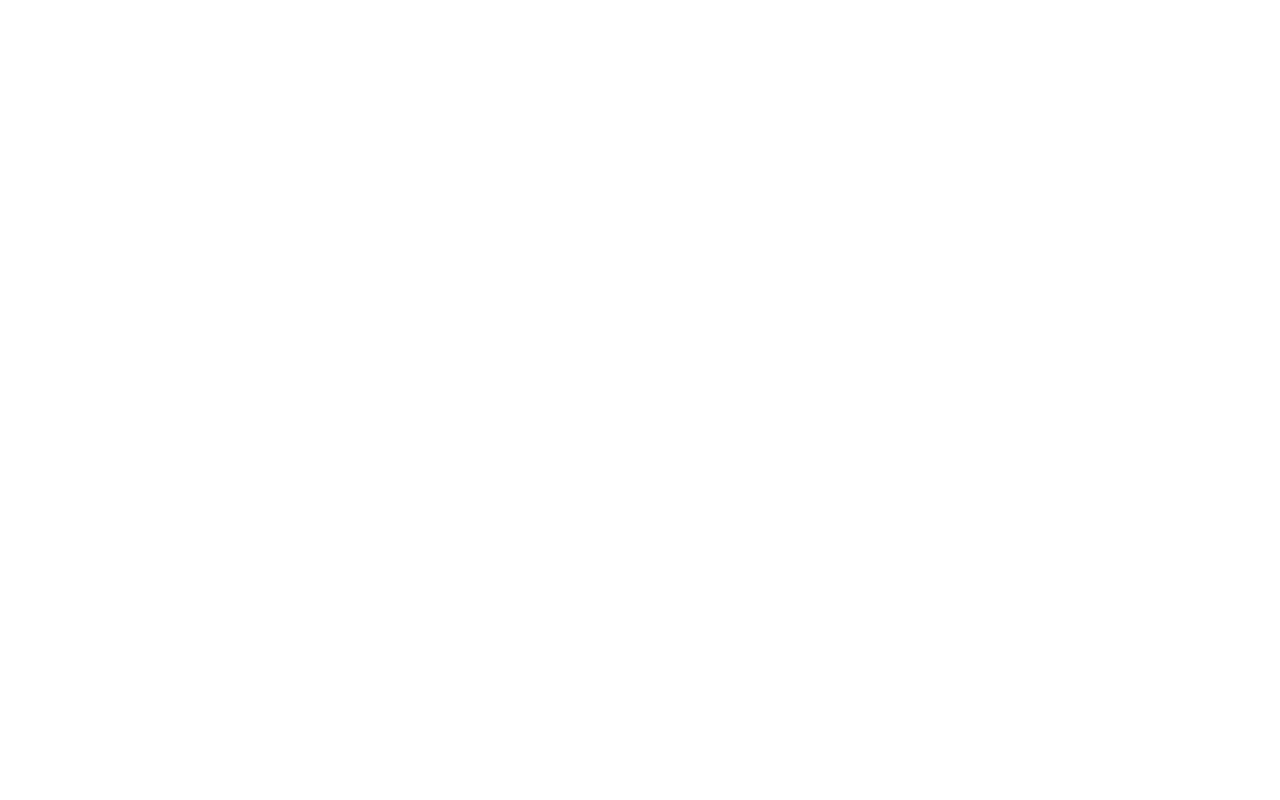
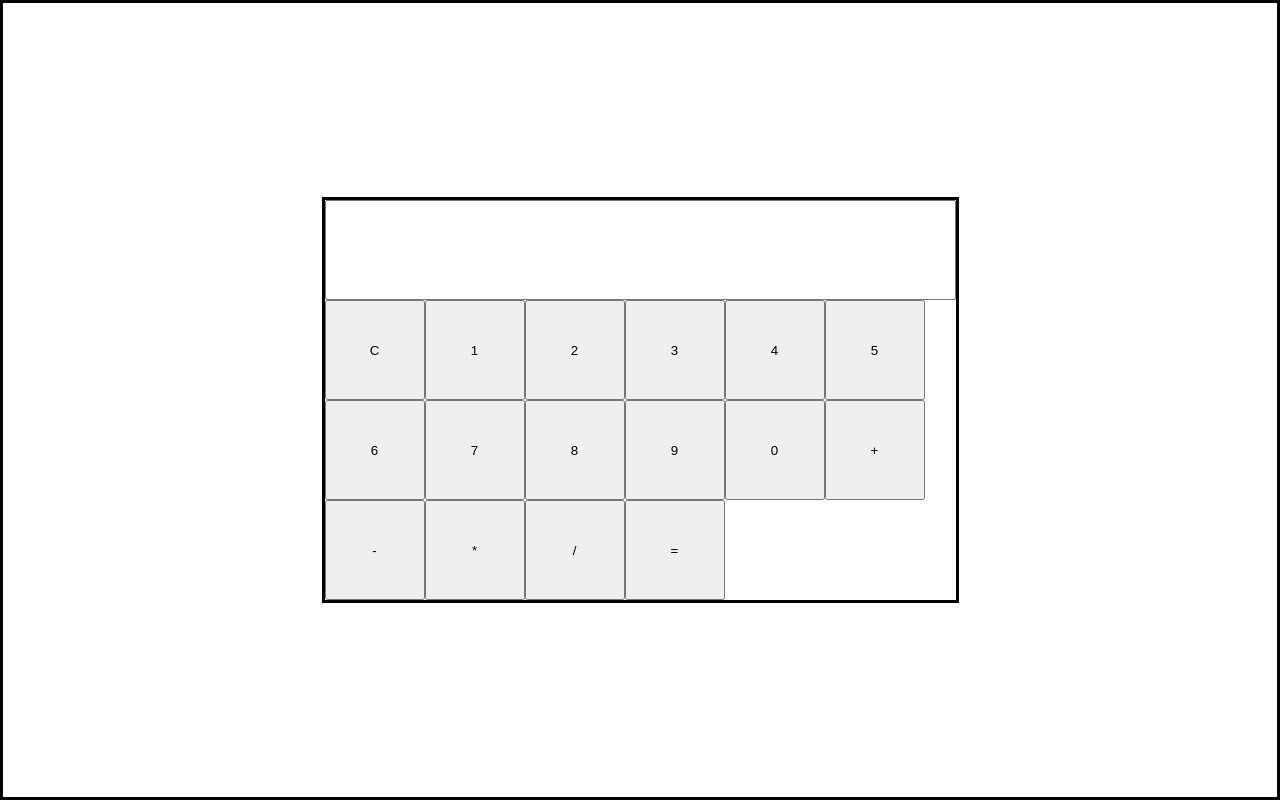
Before and after one commit to 3nochZ/odin-calculator, a plain HTML site: page index.html in a window 1280 px wide. Drawn offline with Linux system fonts and the light colour scheme.

Commit message:
Create basic calculator UI with functional input field

```diff
--- a/index.html
+++ b/index.html
@@ -7,5 +7,6 @@
 </head>
 <body>
     <script src="script.js" type="module"></script>
+    <link rel="stylesheet" href="style.css">
 </body>
 </html>
--- a/script.js
+++ b/script.js
@@ -1,3 +1,31 @@
 import {add, subtract, multiply, divide} from './operators.js';
 
 console.log(add(1, 2));
+
+//create UI
+const body =  document.querySelector('body');
+const calcContainer =  document.createElement('div');
+calcContainer.classList.add("calcContainer");
+body.appendChild(calcContainer);
+
+//calcContainer
+const buttons = 'C1234567890+-*/='
+const array = [...buttons];
+
+array.map(char => {
+    let button = document.createElement('button');
+    calcContainer.append(button);
+    button.textContent = char
+})
+
+//input field
+const input = document.createElement('input');
+input.classList.add('inputArea');
+// input.style.order = "1";
+calcContainer.prepend(input);
+
+calcContainer.addEventListener('click', (event) => {
+    // input.value = "aa"
+    input.value += event.target.textContent;
+    // console.log(event.target.value);
+})
--- /dev/null
+++ b/style.css
@@ -0,0 +1,36 @@
+* {
+    padding: 0px;
+    margin: 0px;
+    box-sizing: border-box;
+}
+
+body {
+    border: solid;
+    height: 100vh;
+    display: flex;
+    border: solid;
+    justify-content: center;
+    align-items: center;
+}
+
+.calcContainer {
+    border: solid;
+    width: 50%;
+    display: flex;
+    flex-wrap: wrap;
+    /* justify-items: space-around; */
+}
+
+button {
+    /* padding: 20px; */
+    width: 100px;
+    height: 100px;
+    /* justify-self: right; */
+    justify-self: end;
+}
+
+.inputArea{
+    width: 100%;
+    height: 100px;
+    font-size: 60px;
+}
```
